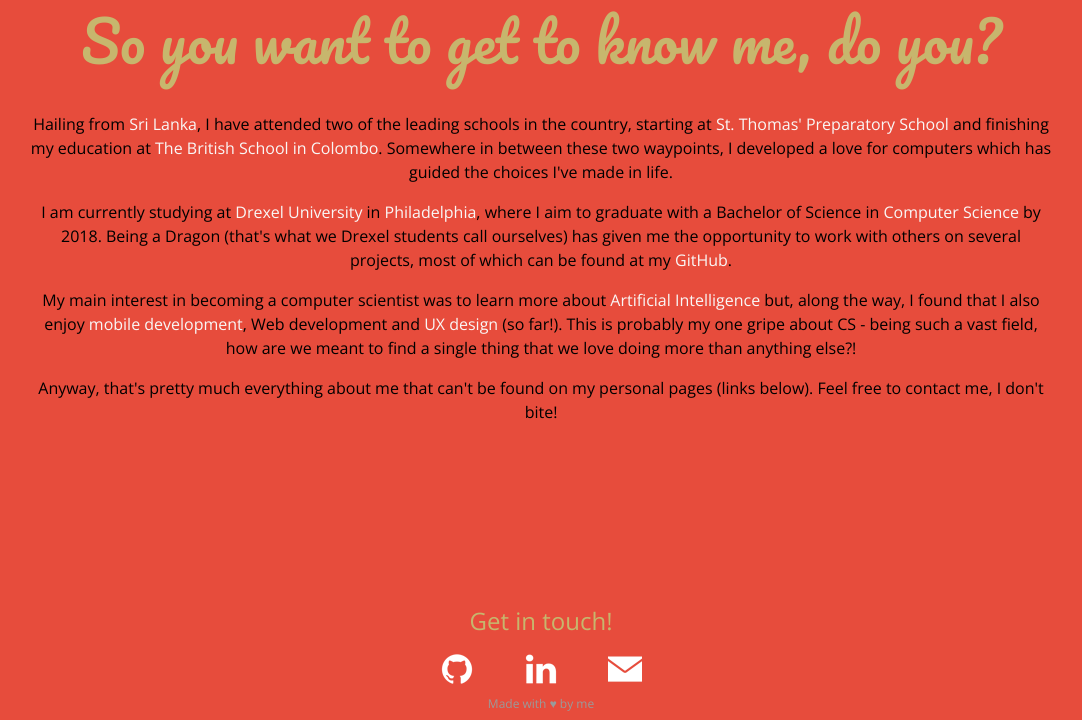
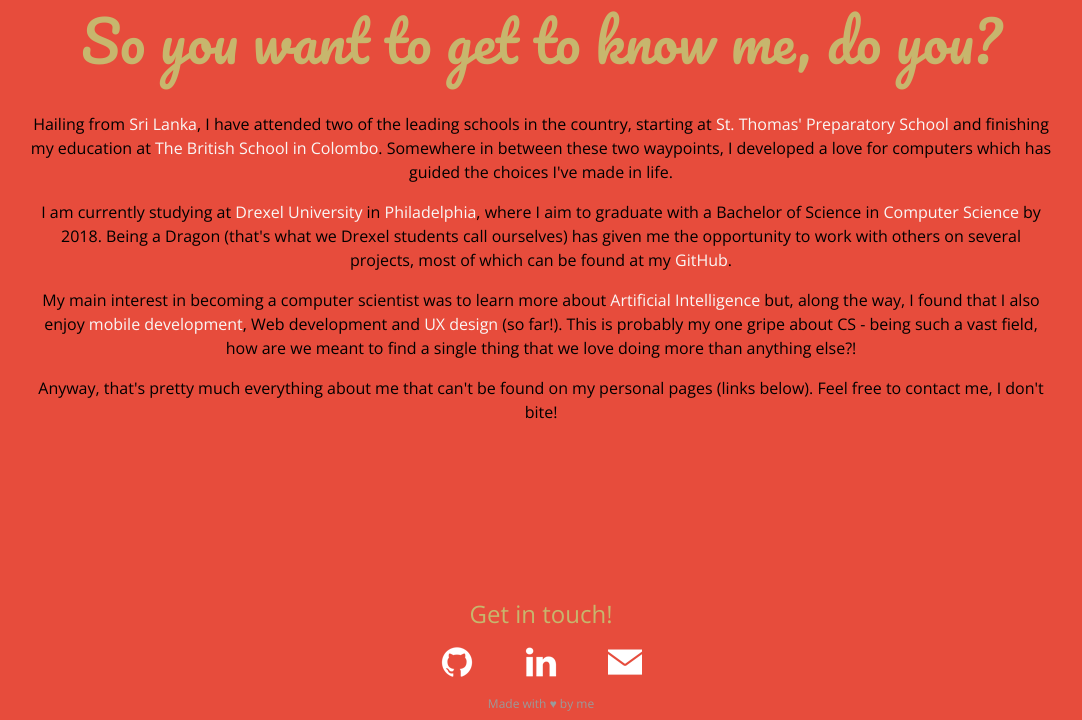
Before and after one commit to nischaalc/nischaal.me, a plain HTML site: page about.html in a window 1280 px wide. Shown: the part 80-800 px from the top of the page, without its empty margins (99-1181 px from the left). Drawn offline with nearby package versions, Linux system fonts and the light colour scheme.

Commit message:
Update about.css

```diff
--- a/css/about.css
+++ b/css/about.css
@@ -17,8 +17,7 @@
 #contactlist {
     text-align: center;
     display: block;
-    padding-bottom: 1em;
-    bottom:9px;
+    bottom:2em;
     width: 100%;
     position:fixed;
 }
```
